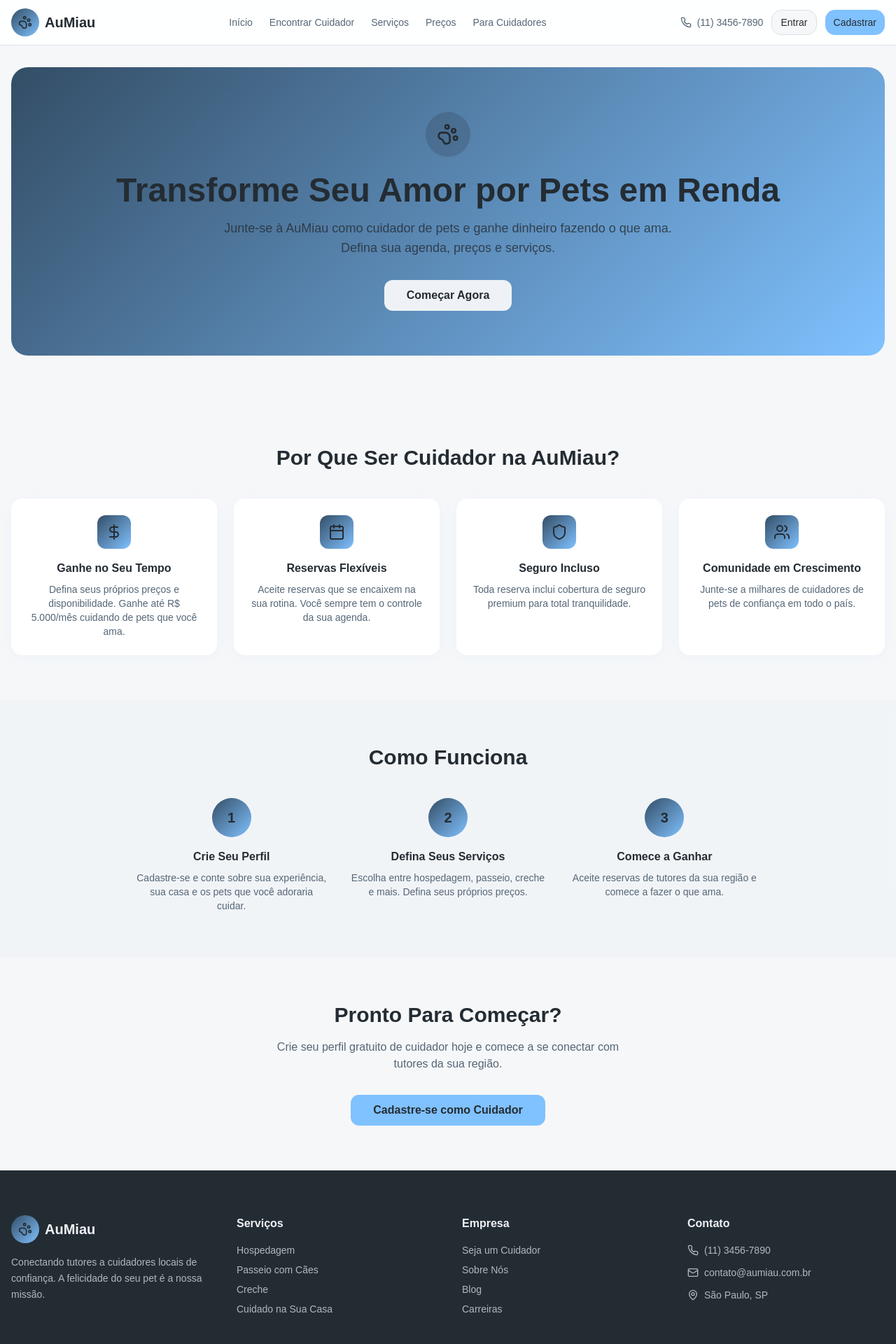
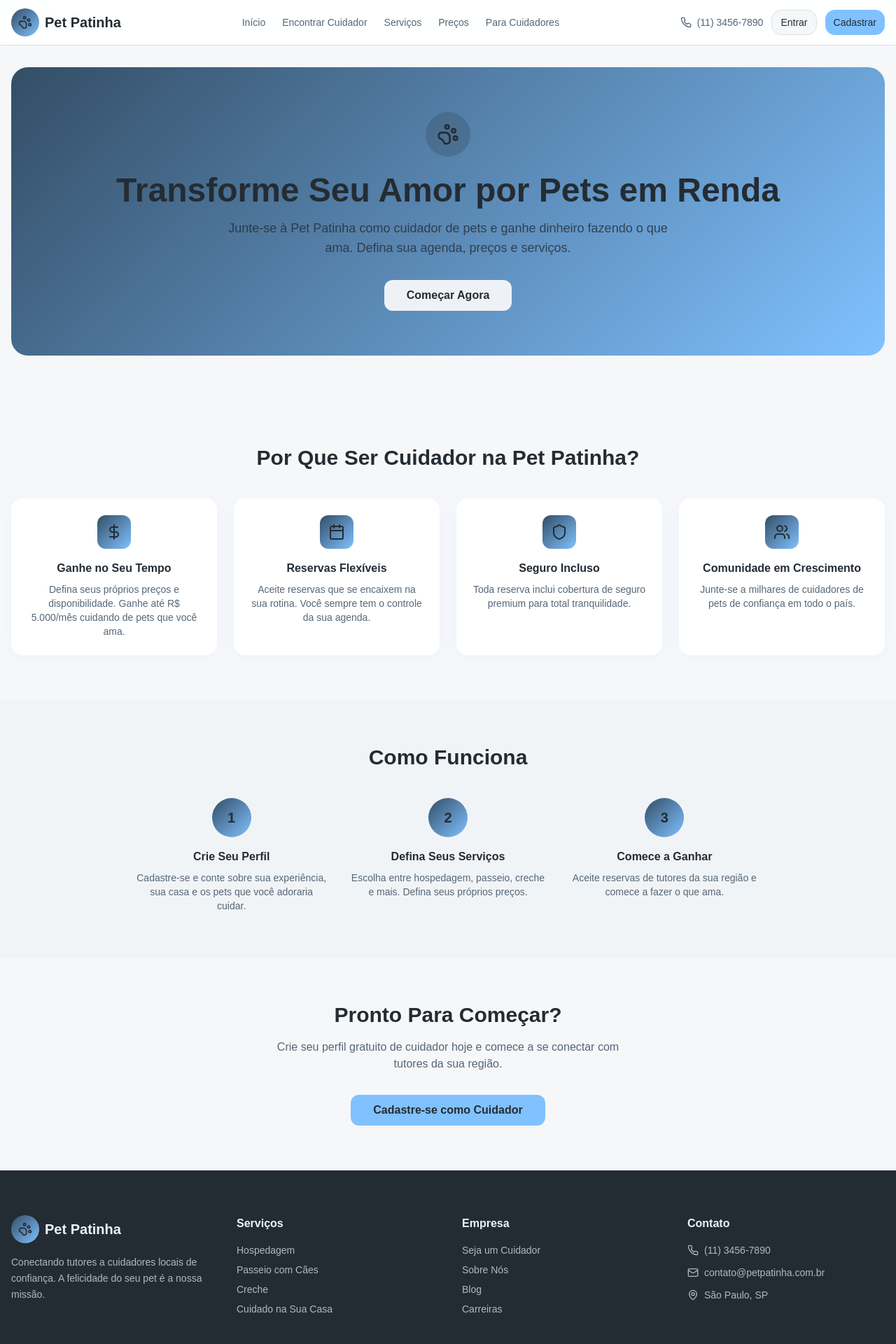
Before and after one commit to SakawaraSami/Pet-Patinha, a React (Vite) app: page /providers in a window 1280 px wide. Shown: the top 1920 px of the page at 70% size. Built offline with nearby package versions, Linux system fonts and the light colour scheme; the HTML template or start-up script is replaced by a standard one.

Commit message:
Changes
Co-authored-by: SakawaraSami <146903715+SakawaraSami@users.noreply.github.com>

```diff
--- a/index.html
+++ b/index.html
@@ -3,11 +3,11 @@
   <head>
     <meta charset="UTF-8" />
     <meta name="viewport" content="width=device-width, initial-scale=1.0" />
-    <title>AuMiau - Cuidadores de Pets de Confiança Perto de Você</title>
+    <title>Pet Patinha - Cuidadores de Pets de Confiança Perto de Você</title>
     <meta name="description" content="Encontre cuidadores locais de confiança para hospedagem, passeio, creche e mais para o seu pet." />
-    <meta name="author" content="AuMiau" />
+    <meta name="author" content="Pet Patinha" />
 
-    <meta property="og:title" content="AuMiau - Cuidado Pet de Confiança" />
+    <meta property="og:title" content="Pet Patinha - Cuidado Pet de Confiança" />
     <meta property="og:description" content="Encontre cuidadores locais de confiança perto de você." />
     <meta property="og:type" content="website" />
     <meta property="og:image" content="https://lovable.dev/opengraph-image-p98pqg.png" />
--- a/src/components/Footer.tsx
+++ b/src/components/Footer.tsx
@@ -10,7 +10,7 @@ const Footer = () => (
             <div className="w-10 h-10 rounded-full gradient-hero flex items-center justify-center">
               <PawPrint className="w-5 h-5 text-primary-foreground" />
             </div>
-            <span className="font-display text-xl font-bold">AuMiau</span>
+            <span className="font-display text-xl font-bold">Pet Patinha</span>
           </div>
           <p className="text-sm opacity-70 leading-relaxed">
             Conectando tutores a cuidadores locais de confiança. A felicidade do seu pet é a nossa missão.
@@ -41,14 +41,14 @@ const Footer = () => (
           <h4 className="font-display font-semibold mb-4">Contato</h4>
           <ul className="space-y-3 text-sm opacity-70">
             <li className="flex items-center gap-2"><Phone className="w-4 h-4" /> (11) 3456-7890</li>
-            <li className="flex items-center gap-2"><Mail className="w-4 h-4" /> contato@aumiau.com.br</li>
+            <li className="flex items-center gap-2"><Mail className="w-4 h-4" /> contato@petpatinha.com.br</li>
             <li className="flex items-center gap-2"><MapPin className="w-4 h-4" /> São Paulo, SP</li>
           </ul>
         </div>
       </div>
 
       <div className="mt-12 pt-8 border-t border-secondary/20 text-center text-sm opacity-50">
-        © 2026 AuMiau. Todos os direitos reservados.
+        © 2026 Pet Patinha. Todos os direitos reservados.
       </div>
     </div>
   </footer>
--- a/src/components/Navbar.tsx
+++ b/src/components/Navbar.tsx
@@ -36,7 +36,7 @@ const Navbar = () => {
           <div className="w-10 h-10 rounded-full gradient-hero flex items-center justify-center">
             <PawPrint className="w-5 h-5 text-primary-foreground" />
           </div>
-          <span className="font-display text-xl font-bold text-foreground">AuMiau</span>
+          <span className="font-display text-xl font-bold text-foreground">Pet Patinha</span>
         </Link>
 
         <nav className="hidden md:flex items-center gap-6">
--- a/src/pages/Login.tsx
+++ b/src/pages/Login.tsx
@@ -42,10 +42,10 @@ const Login = () => {
             <div className="w-12 h-12 rounded-full gradient-hero flex items-center justify-center">
               <PawPrint className="w-6 h-6 text-primary-foreground" />
             </div>
-            <span className="font-display text-2xl font-bold text-foreground">AuMiau</span>
+            <span className="font-display text-2xl font-bold text-foreground">Pet Patinha</span>
           </Link>
           <h1 className="text-2xl font-bold text-foreground mb-2">Bem-vindo de Volta</h1>
-          <p className="text-muted-foreground text-sm">Entre na sua conta AuMiau</p>
+          <p className="text-muted-foreground text-sm">Entre na sua conta Pet Patinha</p>
         </div>
 
         <div className="bg-card rounded-2xl border border-border p-8">
--- a/src/pages/Providers.tsx
+++ b/src/pages/Providers.tsx
@@ -36,7 +36,7 @@ const Providers = () => (
             Transforme Seu Amor por Pets em Renda
           </h1>
           <p className="text-primary-foreground/80 text-lg max-w-2xl mx-auto mb-8">
-            Junte-se à AuMiau como cuidador de pets e ganhe dinheiro fazendo o que ama. Defina sua agenda, preços e serviços.
+            Junte-se à Pet Patinha como cuidador de pets e ganhe dinheiro fazendo o que ama. Defina sua agenda, preços e serviços.
           </p>
           <Button size="lg" variant="secondary" className="rounded-xl font-semibold text-base px-8" asChild>
             <Link to="/signup">Começar Agora</Link>
@@ -47,7 +47,7 @@ const Providers = () => (
 
     <section className="py-16">
       <div className="container mx-auto px-4">
-        <h2 className="text-3xl font-bold text-foreground text-center mb-10">Por Que Ser Cuidador na AuMiau?</h2>
+        <h2 className="text-3xl font-bold text-foreground text-center mb-10">Por Que Ser Cuidador na Pet Patinha?</h2>
         <div className="grid sm:grid-cols-2 lg:grid-cols-4 gap-6">
           {benefits.map((b, i) => (
             <motion.div
--- a/src/pages/Signup.tsx
+++ b/src/pages/Signup.tsx
@@ -94,10 +94,10 @@ const Signup = () => {
             <div className="w-12 h-12 rounded-full gradient-hero flex items-center justify-center">
               <PawPrint className="w-6 h-6 text-primary-foreground" />
             </div>
-            <span className="font-display text-2xl font-bold text-foreground">AuMiau</span>
+            <span className="font-display text-2xl font-bold text-foreground">Pet Patinha</span>
           </Link>
           <h1 className="text-2xl font-bold text-foreground mb-2">Crie Sua Conta</h1>
-          <p className="text-muted-foreground text-sm">Junte-se à AuMiau para encontrar ou oferecer cuidados pet</p>
+          <p className="text-muted-foreground text-sm">Junte-se à Pet Patinha para encontrar ou oferecer cuidados pet</p>
         </div>
 
         <div className="bg-card rounded-2xl border border-border p-8">
```
